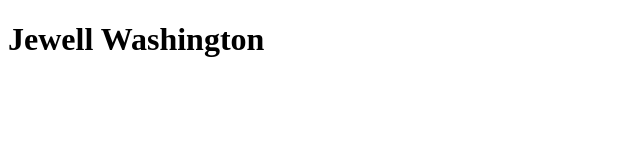
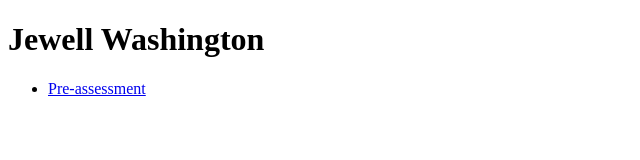
Before and after one commit to JewellWashington/ifsc-3342, a plain HTML site: page index.html in a window 1280 px wide. Shown: the whole page, without its empty margins (0-640 px from the left). Drawn offline with Linux system fonts and the light colour scheme.

Commit message:
revision two

```diff
--- a/index.html
+++ b/index.html
@@ -12,5 +12,10 @@
 
 <body>
   <h1>Jewell Washington</h1>
+  <nav>
+      <ul>
+          <li><a href="pre-assessment/index.html">Pre-assessment</a></li>
+      </ul>
+  </nav>
 </body>
 </html>
```
